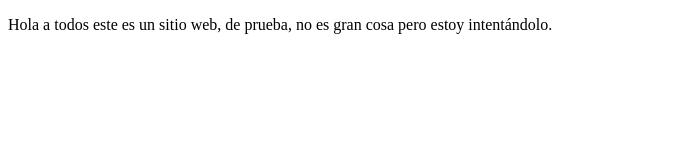
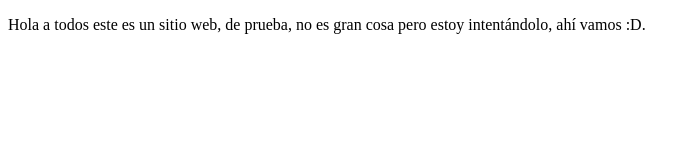
Before and after one commit to andreballesan/proyectoDemoCursoPrework, a plain HTML site: page index.html in a window 1280 px wide. Shown: the whole page, without its empty margins (0-695 px from the left). Drawn offline with Linux system fonts and the light colour scheme.

Commit message:
cambios agregados

```diff
--- a/index.html
+++ b/index.html
@@ -8,7 +8,7 @@
 </head>
 <body>
     <p>
-        Hola a todos este es un sitio web, de prueba, no es gran cosa pero estoy intentándolo.
+        Hola a todos este es un sitio web, de prueba, no es gran cosa pero estoy intentándolo, ahí vamos :D.
     </p>
 </body>
 </html>
```
